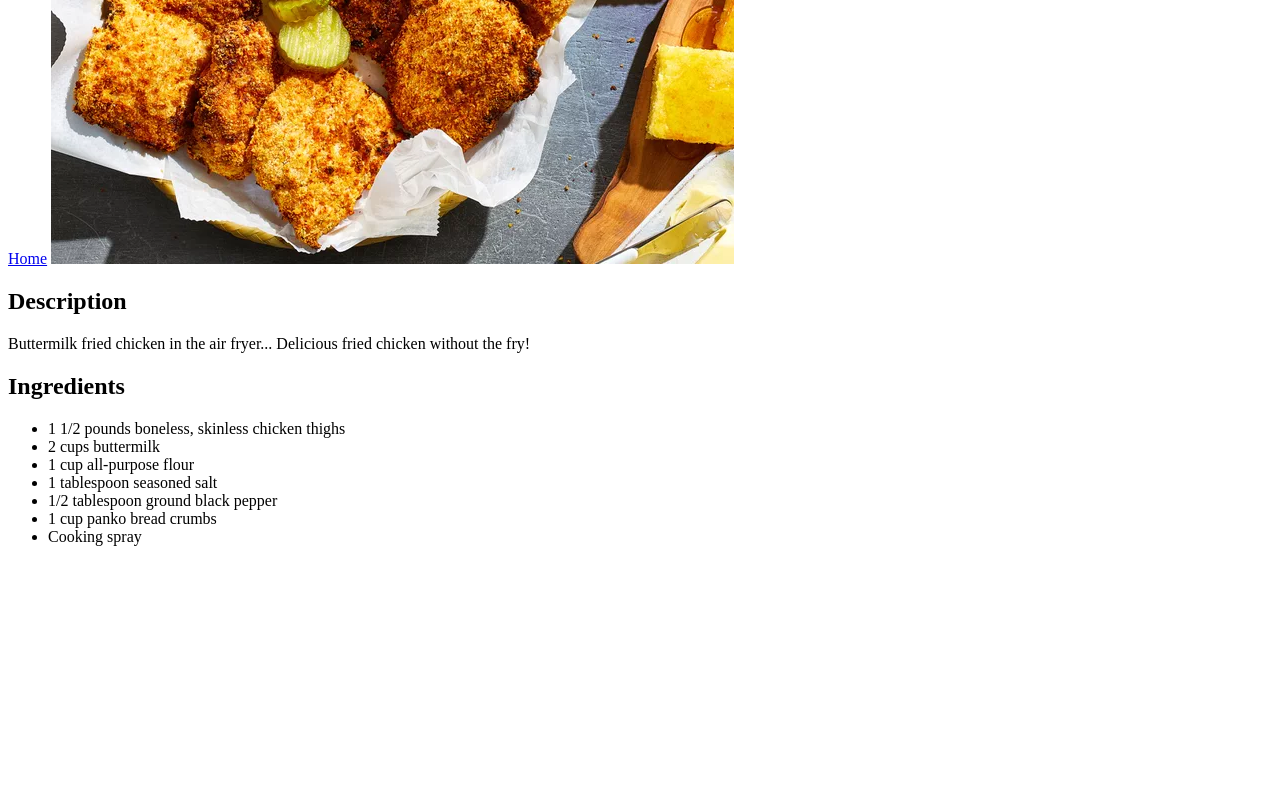
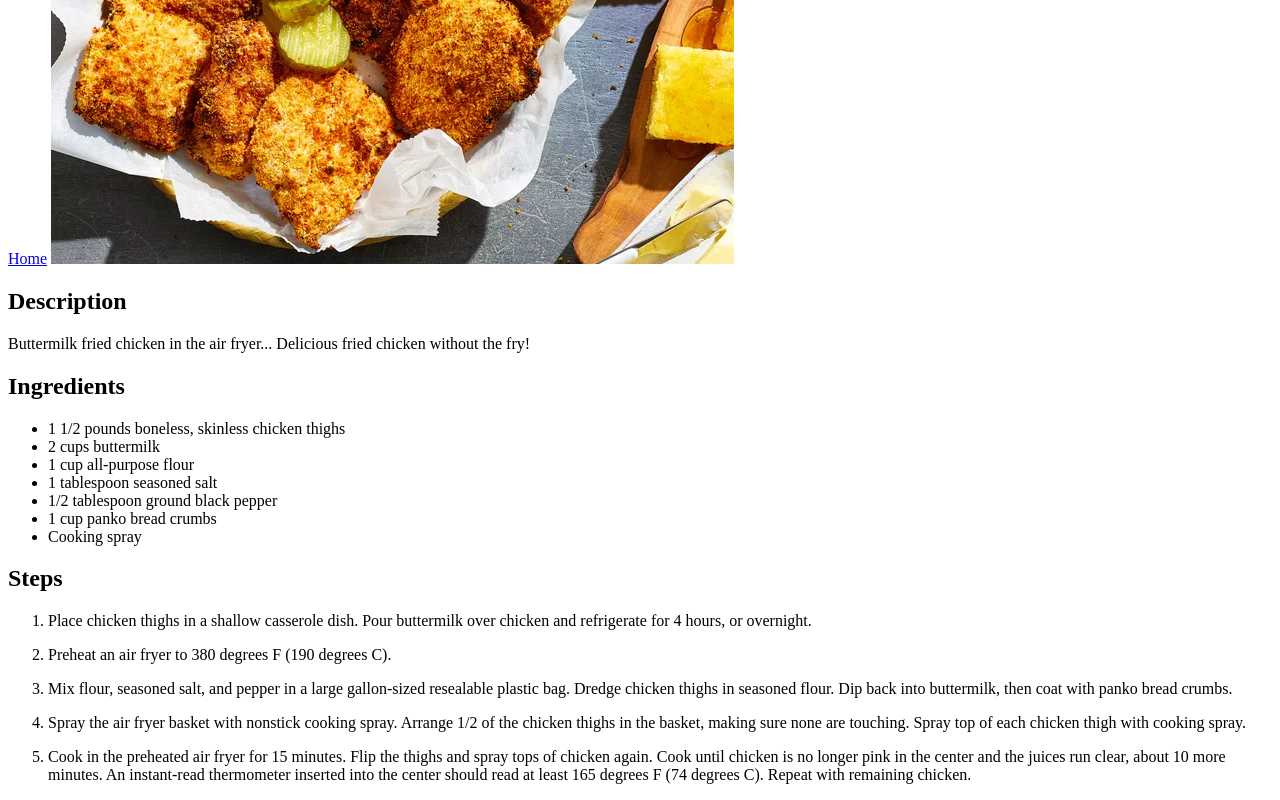
Before and after one commit to Tronator2000/odin-recipes, a plain HTML site: page recipes/air-fryer-buttermilk-fried-chicken.html in a window 1280 px wide. Shown: the part 328-1128 px from the top of the page. Before the commit the page ends 890 px from the top, so only its background shows below. Drawn offline with Linux system fonts and the light colour scheme.

Commit message:
Add a steps heading and a steps ordered list

```diff
--- a/recipes/air-fryer-buttermilk-fried-chicken.html
+++ b/recipes/air-fryer-buttermilk-fried-chicken.html
@@ -22,5 +22,13 @@
             <li>1 cup panko bread crumbs</li>
             <li>Cooking spray</li>
         </ul>
+        <h2>Steps</h2>
+        <ol>
+            <li><p>Place chicken thighs in a shallow casserole dish. Pour buttermilk over chicken and refrigerate for 4 hours, or overnight.</p></li>
+            <li><p>Preheat an air fryer to 380 degrees F (190 degrees C).</p></li>
+            <li><p>Mix flour, seasoned salt, and pepper in a large gallon-sized resealable plastic bag. Dredge chicken thighs in seasoned flour. Dip back into buttermilk, then coat with panko bread crumbs.</p></li>
+            <li><p>Spray the air fryer basket with nonstick cooking spray. Arrange 1/2 of the chicken thighs in the basket, making sure none are touching. Spray top of each chicken thigh with cooking spray.</p></li>
+            <li><p>Cook in the preheated air fryer for 15 minutes. Flip the thighs and spray tops of chicken again. Cook until chicken is no longer pink in the center and the juices run clear, about 10 more minutes. An instant-read thermometer inserted into the center should read at least 165 degrees F (74 degrees C). Repeat with remaining chicken.</p></li>
+        </ol>
     </body>
 </html>
```
